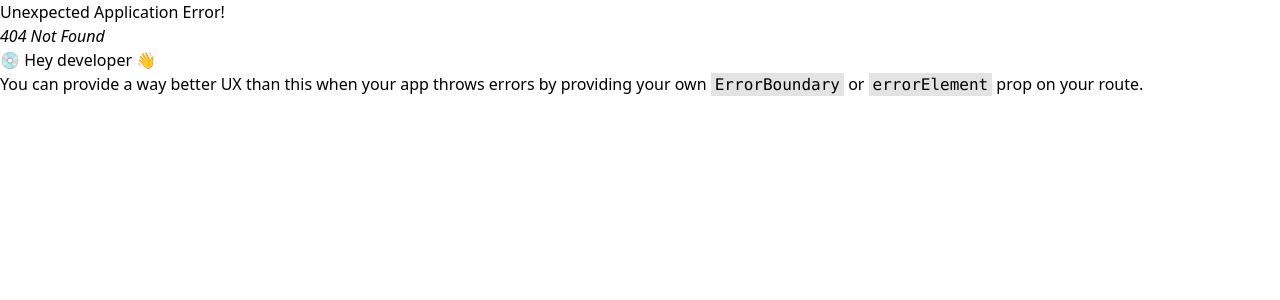
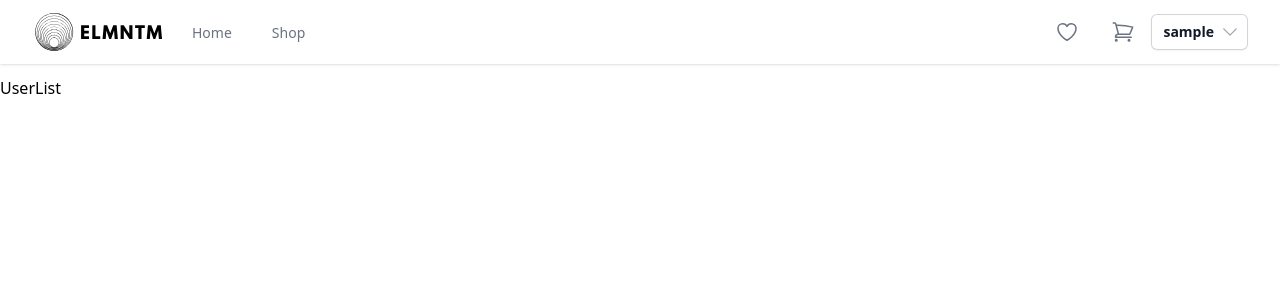
Before and after one commit to nikoauer/Elementum-E-Commerce-Store, a React (Vite) app in the folder Frontend/: page /admin/userlist in a window 1280 px wide. Before the commit this address had no page. Shown: the top 300 px of the page. Built offline with nearby package versions, Linux system fonts and the light colour scheme; sample sign-in values are in the browser's storage.

Commit message:
added user list route

```diff
--- a/Frontend/src/main.jsx
+++ b/Frontend/src/main.jsx
@@ -14,19 +14,24 @@ import Register from './pages/Auth/Register.jsx'
 //Private directories
 import PrivateRoute from './components/privateRoutes.jsx';
 import Profile from './pages/User/Profile.jsx';
-
+import AdminRoutes from './pages/Admin/AdminRoutes.jsx';
+import UserList from './pages/Admin/UserList.jsx';
 
 const router = createBrowserRouter(
   createRoutesFromElements(
     <Route path='/' element={<App />}>
+      <Route path='/login' element={<Login />} />
+      <Route path='/signup' element={<Register />} />
 
       <Route path="" element={<PrivateRoute />}>
         <Route path="/profile" element={<Profile />} />
       </Route>
 
-      <Route path='/login' element={<Login />} />
-      <Route path='/signup' element={<Register />} />
+    {/* admin routes */}
+    <Route path='/admin' element={<AdminRoutes/>}>
+      <Route path='userlist' element={<UserList/>} />
     </Route>
+  </Route>
   )
 )
 
--- /dev/null
+++ b/Frontend/src/pages/Admin/AdminRoutes.jsx
@@ -0,0 +1,13 @@
+import { Navigate, Outlet } from "react-router-dom"
+import { useSelector } from "react-redux"
+
+
+const AdminRoutes = () => {
+    const {userInfo} = useSelector(state => state.auth)
+
+    return (
+        userInfo && userInfo.isAdmin ? (<Outlet/>) : (<Navigate to="/login" replace/>)
+    )
+}
+
+export default AdminRoutes
--- /dev/null
+++ b/Frontend/src/pages/Admin/UserList.jsx
@@ -0,0 +1,9 @@
+const UserList = () => {
+
+
+    return (
+       <h1>UserList</h1>
+    )
+}
+
+export default UserList
```
